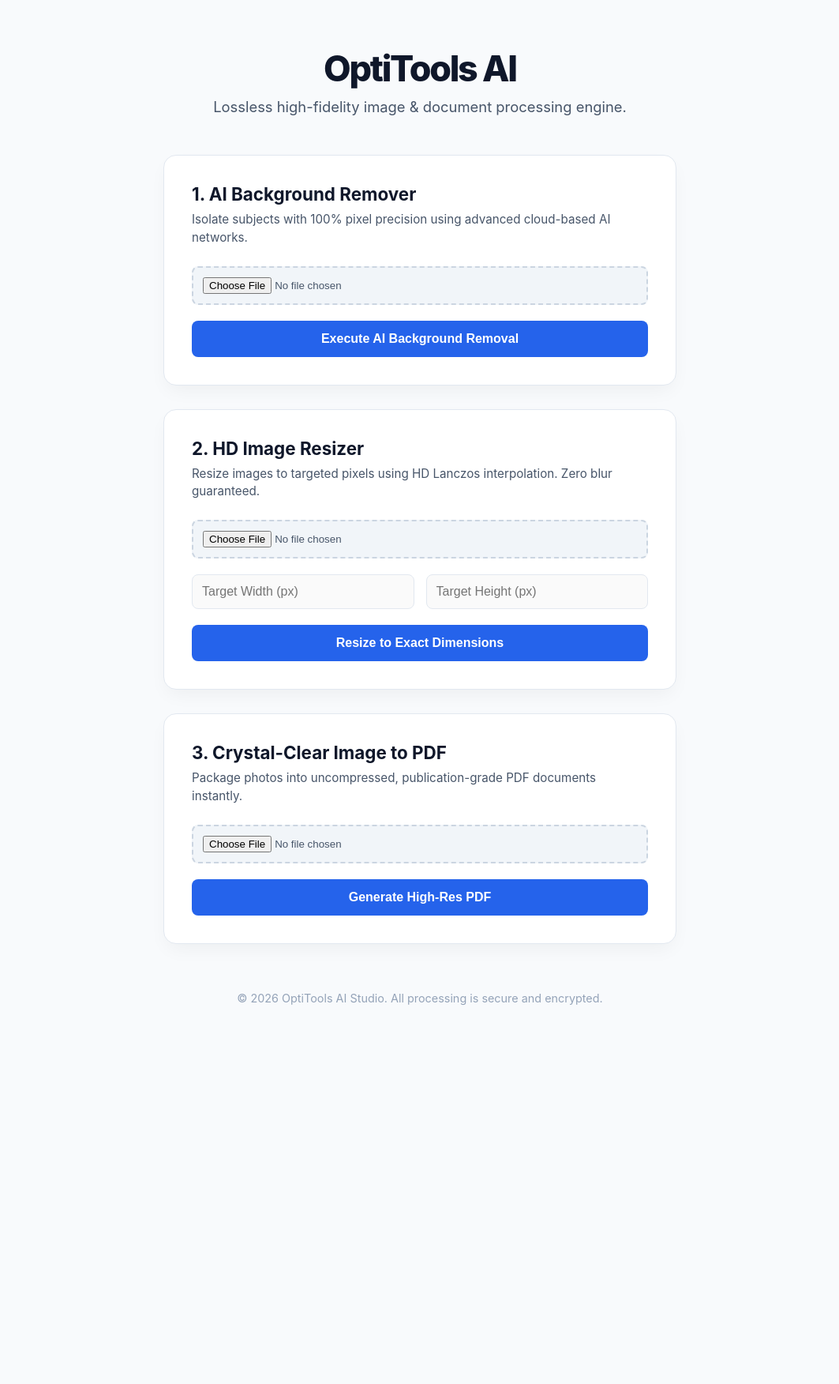
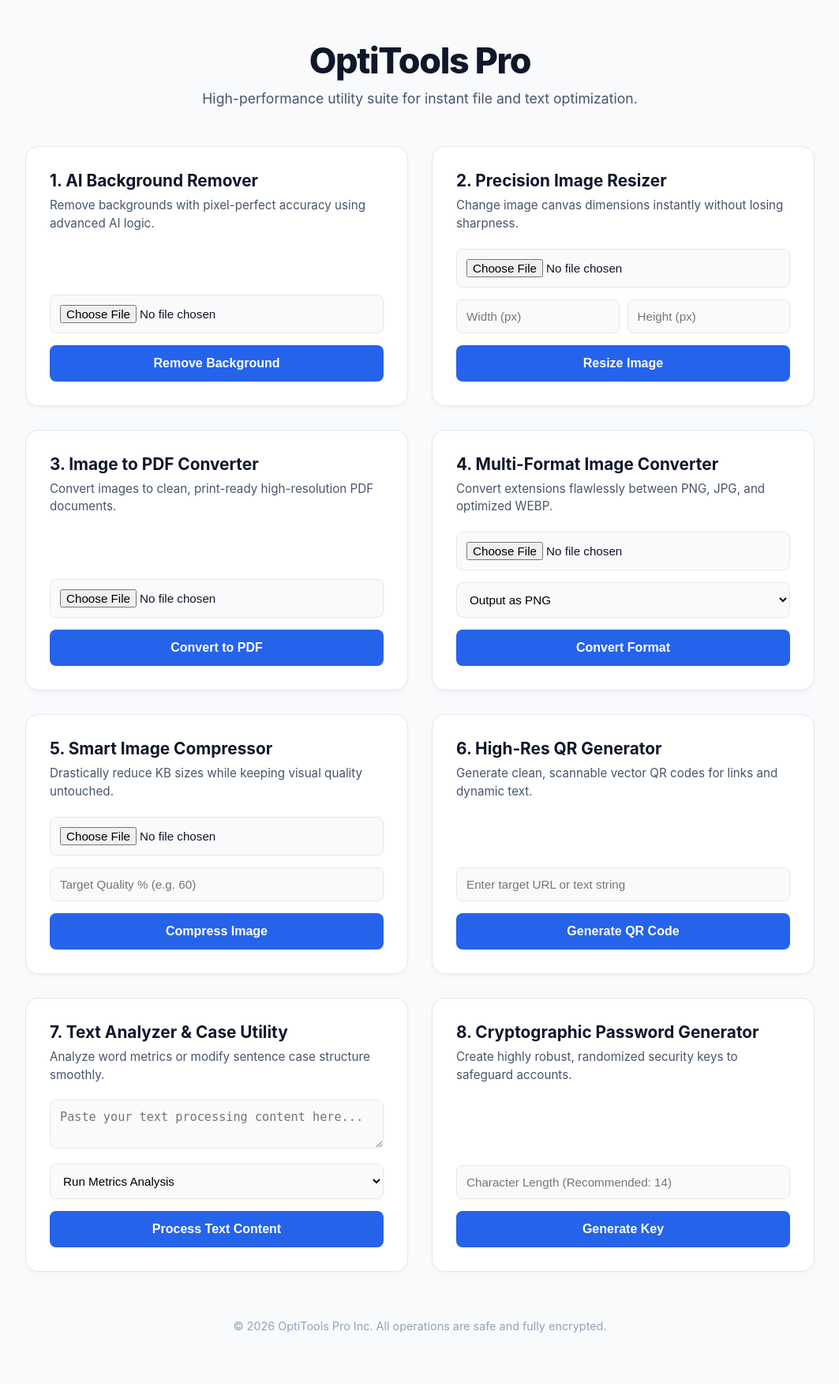
Before and after one commit to sonyarohanzaware-code/PDF-Converter-Background-Remover-Image-Enhancer, a Flask app: page / in a window 1280 px wide. Shown: the whole page at 79% size, without its empty margins (108-1171 px from the left). Before the commit the page ends 1272 px from the top, so only its background shows below. Run offline with Flask 3, Linux system fonts and the light colour scheme.

Commit message:
Update index.html

```diff
--- a/templates/index.html
+++ b/templates/index.html
@@ -3,165 +3,163 @@
 <head>
     <meta charset="UTF-8">
     <meta name="viewport" content="width=device-width, initial-scale=1.0">
-    <title>OptiTools AI - Premium Image & PDF Processing Suite</title>
+    <title>OptiTools Pro - Advanced Multi-Tool Platform</title>
     <style>
         :root {
-            --brand-color: #2563EB;
-            --brand-hover: #1D4ED8;
-            --surface-bg: #F8FAFC;
-            --card-bg: #FFFFFF;
-            --text-heading: #0F172A;
-            --text-body: #475569;
-            --border-color: #E2E8F0;
+            --primary: #2563EB;
+            --primary-dark: #1D4ED8;
+            --surface: #F8FAFC;
+            --panel: #FFFFFF;
+            --text: #0F172A;
+            --text-muted: #475569;
+            --border: #E2E8F0;
         }
         body {
-            font-family: 'Inter', -apple-system, BlinkMacSystemFont, sans-serif;
-            background-color: var(--surface-bg);
-            color: var(--text-body);
-            margin: 0;
-            padding: 60px 20px;
+            font-family: -apple-system, BlinkMacSystemFont, 'Segoe UI', Roboto, sans-serif;
+            background-color: var(--surface); color: var(--text); margin: 0; padding: 50px 20px;
         }
-        .app-container {
-            max-width: 650px;
-            margin: 0 auto;
+        .container { max-width: 1000px; margin: 0 auto; }
+        .header { text-align: center; margin-bottom: 50px; }
+        .header h1 { font-size: 2.8rem; font-weight: 800; color: var(--text); margin: 0 0 10px 0; letter-spacing: -0.03em; }
+        .header p { font-size: 1.1rem; color: var(--text-muted); margin: 0; }
+        .grid { display: grid; grid-template-columns: repeat(2, 1fr); gap: 30px; }
+        @media(max-width: 768px) { .grid { grid-template-columns: 1fr; } }
+        .card {
+            background: var(--panel); padding: 30px; border-radius: 16px;
+            border: 1px solid var(--border); box-shadow: 0 4px 6px -1px rgba(0,0,0,0.03);
+            display: flex; flex-direction: column; justify-content: space-between;
         }
-        .app-header {
-            text-align: center;
-            margin-bottom: 50px;
+        .card h3 { margin: 0 0 8px 0; font-size: 1.3rem; font-weight: 700; color: var(--text); }
+        .card p { font-size: 0.95rem; color: var(--text-muted); margin: 0 0 20px 0; line-height: 1.5; }
+        input[type="file"], input[type="number"], input[type="text"], textarea, select {
+            width: 100%; padding: 12px; margin-bottom: 15px; border: 1px solid var(--border);
+            border-radius: 8px; box-sizing: border-box; font-size: 0.95rem; background: #FAFAFA;
         }
-        .app-header h1 {
-            font-size: 2.8rem;
-            font-weight: 800;
-            letter-spacing: -0.05em;
-            color: var(--text-heading);
-            margin: 0 0 10px 0;
-        }
-        .app-header p {
-            color: var(--text-body);
-            font-size: 1.15rem;
-            margin: 0;
-        }
-        .tool-suite-card {
-            background: var(--card-bg);
-            padding: 35px;
-            border-radius: 16px;
-            border: 1px solid var(--border-color);
-            box-shadow: 0 10px 25px -5px rgba(0, 0, 0, 0.05);
-            margin-bottom: 30px;
-        }
-        .tool-suite-card h3 {
-            margin: 0 0 8px 0;
-            font-size: 1.4rem;
-            font-weight: 700;
-            color: var(--text-heading);
-        }
-        .tool-suite-card p {
-            color: var(--text-body);
-            font-size: 0.95rem;
-            margin: 0 0 24px 0;
-            line-height: 1.5;
-        }
-        .input-group {
-            margin-bottom: 20px;
-        }
-        input[type="file"] {
-            display: block;
-            width: 100%;
-            padding: 12px;
-            background: #F1F5F9;
-            border-radius: 8px;
-            border: 2px dashed #CBD5E1;
-            cursor: pointer;
-            box-sizing: border-box;
-            font-weight: 500;
-        }
-        .dimension-inputs {
-            display: flex;
-            gap: 15px;
-            margin-bottom: 20px;
-        }
-        .dimension-inputs input {
-            width: 100%;
-            padding: 12px;
-            border: 1px solid var(--border-color);
-            border-radius: 8px;
-            font-size: 1rem;
-            background: #FAFAFA;
-        }
-        .dimension-inputs input:focus {
-            outline: 2px solid var(--brand-color);
-        }
-        .action-btn {
-            background-color: var(--brand-color);
-            color: white;
-            border: none;
-            padding: 14px 28px;
-            font-size: 1rem;
-            font-weight: 600;
-            cursor: pointer;
-            border-radius: 8px;
-            width: 100%;
+        input:focus, select:focus, textarea:focus { outline: 2px solid var(--primary); background: #FFF; }
+        .btn {
+            background-color: var(--primary); color: white; border: none; padding: 14px;
+            font-weight: 600; font-size: 1rem; cursor: pointer; border-radius: 8px; width: 100%;
             transition: all 0.2s ease;
         }
-        .action-btn:hover {
-            background-color: var(--brand-hover);
-            box-shadow: 0 4px 12px rgba(37, 99, 235, 0.2);
-        }
-        .app-footer {
-            text-align: center;
-            margin-top: 60px;
-            color: #94A3B8;
-            font-size: 0.9rem;
-        }
+        .btn:hover { background-color: var(--primary-dark); transform: translateY(-1px); }
+        footer { text-align: center; margin-top: 60px; color: #94A3B8; font-size: 0.9rem; }
     </style>
 </head>
 <body>
-    <div class="app-container">
-        <div class="app-header">
-            <h1>OptiTools AI</h1>
-            <p>Lossless high-fidelity image & document processing engine.</p>
+    <div class="container">
+        <div class="header">
+            <h1>OptiTools Pro</h1>
+            <p>High-performance utility suite for instant file and text optimization.</p>
         </div>
 
-        <div class="tool-suite-card">
+        <div class="grid">
+            <div class="card">
+                <div>
                     <h3>1. AI Background Remover</h3>
-            <p>Isolate subjects with 100% pixel precision using advanced cloud-based AI networks.</p>
+                    <p>Remove backgrounds with pixel-perfect accuracy using advanced AI logic.</p>
+                </div>
                 <form action="/remove-bg" method="post" enctype="multipart/form-data">
-                <div class="input-group">
                     <input type="file" name="image" accept="image/*" required>
-                </div>
-                <button type="submit" class="action-btn">Execute AI Background Removal</button>
+                    <button type="submit" class="btn">Remove Background</button>
                 </form>
             </div>
 
-        <div class="tool-suite-card">
-            <h3>2. HD Image Resizer</h3>
-            <p>Resize images to targeted pixels using HD Lanczos interpolation. Zero blur guaranteed.</p>
+            <div class="card">
+                <div>
+                    <h3>2. Precision Image Resizer</h3>
+                    <p>Change image canvas dimensions instantly without losing sharpness.</p>
+                </div>
                 <form action="/resize-image" method="post" enctype="multipart/form-data">
-                <div class="input-group">
                     <input type="file" name="image" accept="image/*" required>
+                    <div style="display: flex; gap: 10px;">
+                        <input type="number" name="width" placeholder="Width (px)" required>
+                        <input type="number" name="height" placeholder="Height (px)" required>
                     </div>
-                <div class="dimension-inputs">
-                    <input type="number" name="width" placeholder="Target Width (px)" required>
-                    <input type="number" name="height" placeholder="Target Height (px)" required>
-                </div>
-                <button type="submit" class="action-btn">Resize to Exact Dimensions</button>
+                    <button type="submit" class="btn">Resize Image</button>
                 </form>
             </div>
 
-        <div class="tool-suite-card">
-            <h3>3. Crystal-Clear Image to PDF</h3>
-            <p>Package photos into uncompressed, publication-grade PDF documents instantly.</p>
+            <div class="card">
+                <div>
+                    <h3>3. Image to PDF Converter</h3>
+                    <p>Convert images to clean, print-ready high-resolution PDF documents.</p>
+                </div>
                 <form action="/image-to-pdf" method="post" enctype="multipart/form-data">
-                <div class="input-group">
                     <input type="file" name="image" accept="image/*" required>
-                </div>
-                <button type="submit" class="action-btn">Generate High-Res PDF</button>
+                    <button type="submit" class="btn">Convert to PDF</button>
                 </form>
             </div>
 
-        <div class="app-footer">
-            <p>&copy; 2026 OptiTools AI Studio. All processing is secure and encrypted.</p>
+            <div class="card">
+                <div>
+                    <h3>4. Multi-Format Image Converter</h3>
+                    <p>Convert extensions flawlessly between PNG, JPG, and optimized WEBP.</p>
                 </div>
+                <form action="/convert-format" method="post" enctype="multipart/form-data">
+                    <input type="file" name="image" accept="image/*" required>
+                    <select name="format">
+                        <option value="PNG">Output as PNG</option>
+                        <option value="JPG">Output as JPG</option>
+                        <option value="WEBP">Output as WEBP (Web Optimized)</option>
+                    </select>
+                    <button type="submit" class="btn">Convert Format</button>
+                </form>
+            </div>
+
+            <div class="card">
+                <div>
+                    <h3>5. Smart Image Compressor</h3>
+                    <p>Drastically reduce KB sizes while keeping visual quality untouched.</p>
+                </div>
+                <form action="/compress-image" method="post" enctype="multipart/form-data">
+                    <input type="file" name="image" accept="image/*" required>
+                    <input type="number" name="quality" placeholder="Target Quality % (e.g. 60)" min="10" max="100" required>
+                    <button type="submit" class="btn">Compress Image</button>
+                </form>
+            </div>
+
+            <div class="card">
+                <div>
+                    <h3>6. High-Res QR Generator</h3>
+                    <p>Generate clean, scannable vector QR codes for links and dynamic text.</p>
+                </div>
+                <form action="/generate-qr" method="post">
+                    <input type="text" name="qr_text" placeholder="Enter target URL or text string" required>
+                    <button type="submit" class="btn">Generate QR Code</button>
+                </form>
+            </div>
+
+            <div class="card">
+                <div>
+                    <h3>7. Text Analyzer & Case Utility</h3>
+                    <p>Analyze word metrics or modify sentence case structure smoothly.</p>
+                </div>
+                <form action="/text-tools" method="post">
+                    <textarea name="text_input" rows="2" placeholder="Paste your text processing content here..." required></textarea>
+                    <select name="action">
+                        <option value="count">Run Metrics Analysis</option>
+                        <option value="upper">Transform to UPPERCASE</option>
+                        <option value="lower">Transform to lowercase</option>
+                    </select>
+                    <button type="submit" class="btn">Process Text Content</button>
+                </form>
+            </div>
+
+            <div class="card">
+                <div>
+                    <h3>8. Cryptographic Password Generator</h3>
+                    <p>Create highly robust, randomized security keys to safeguard accounts.</p>
+                </div>
+                <form action="/generate-password" method="post">
+                    <input type="number" name="length" placeholder="Character Length (Recommended: 14)" min="8" max="64" required>
+                    <button type="submit" class="btn">Generate Key</button>
+                </form>
+            </div>
+        </div>
+
+        <footer>
+            <p>&copy; 2026 OptiTools Pro Inc. All operations are safe and fully encrypted.</p>
+        </footer>
     </div>
 </body>
 </html>
```
Lines whose indentation alone changed are shown as unchanged.
